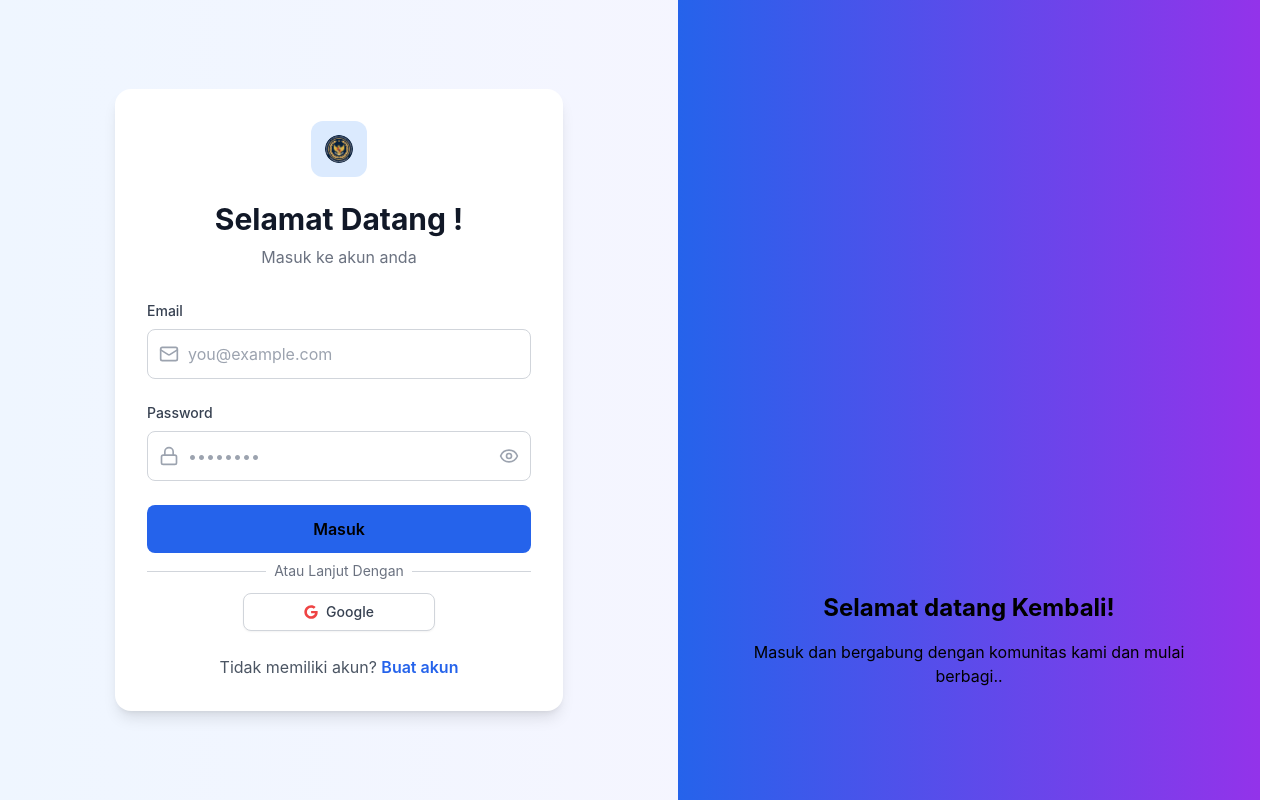
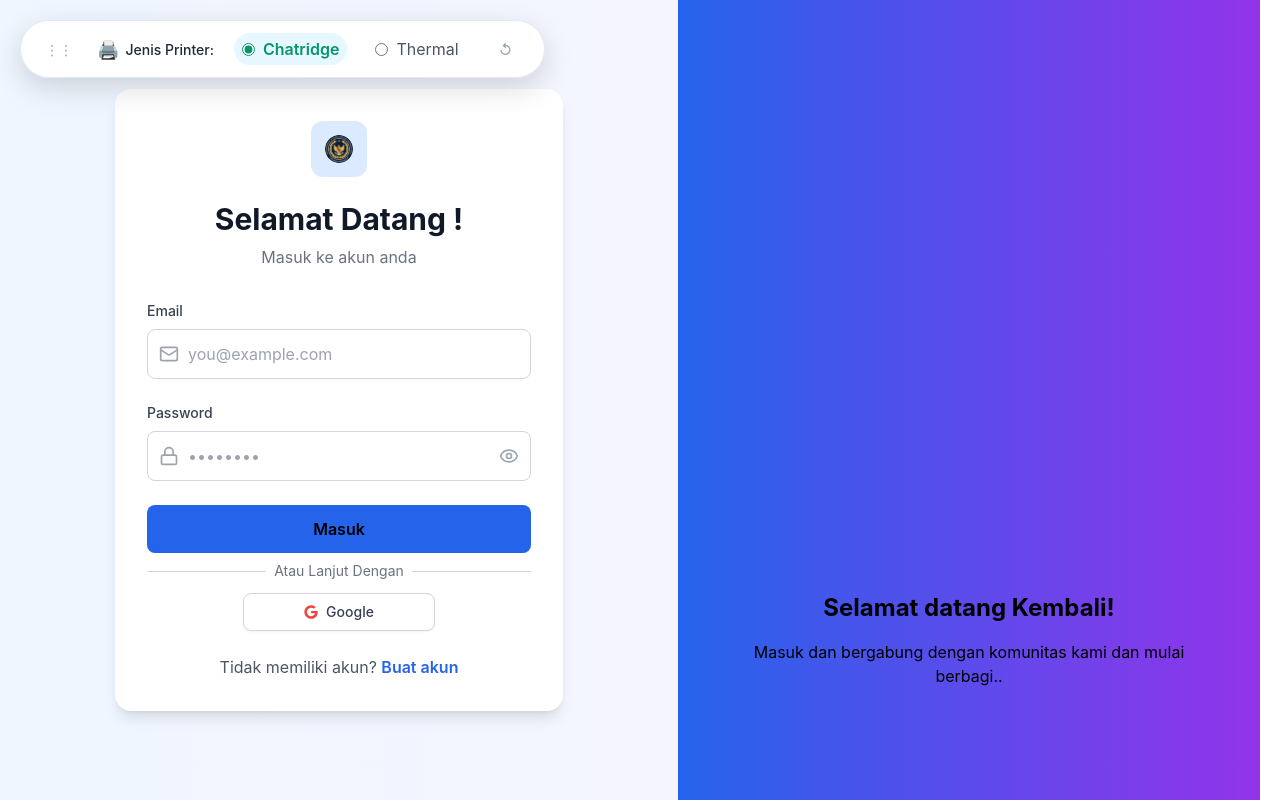
Before and after one commit to ismailmail123/batari_frontend, a React (Create React App) app: page / in a window 1280 px wide. Built offline with nearby package versions, Linux system fonts and the light colour scheme; what @react-pdf/renderer would draw is missing.

Commit message:
Add PrinterSelector component to App

```diff
--- a/src/App.jsx
+++ b/src/App.jsx
@@ -106,6 +106,7 @@ const App = () => {
       </style>
       <Routers />
       <Toaster />
+      <PrinterSelector />
 
     </div>
   );
```
